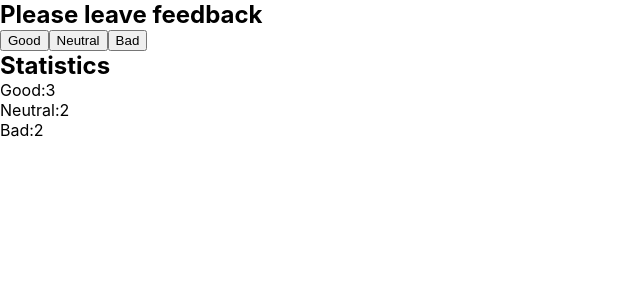
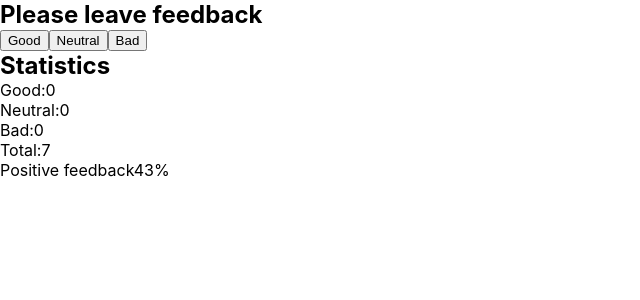
Before and after one commit to ExLuZiVe53/goit-react-hw-02-feedback, a React (Create React App) app: page / in a window 1280 px wide. Shown: the top 300 px of the page, without its empty margins (0-640 px from the left). Built offline with nearby package versions, Linux system fonts and the light colour scheme.

Commit message:
added eventListener onClick

```diff
--- a/src/components/App.jsx
+++ b/src/components/App.jsx
@@ -7,10 +7,26 @@ export class App extends Component {
     bad: 0,
   };
 
-  changeOfState = clickBtnGood => {
+  changeOfStateGood = () => {
     this.setState(prevState => {
       return {
         good: prevState.good + 1,
+      };
+    });
+  };
+
+  changeOfStateNeutral = () => {
+    this.setState(prevState => {
+      return {
+        neutral: prevState.neutral + 1,
+      };
+    });
+  };
+
+  changeOfStateBad = () => {
+    this.setState(prevState => {
+      return {
+        bad: prevState.bad + 1,
       };
     });
   };
@@ -20,27 +36,21 @@ export class App extends Component {
       <div className="wrapper">
         <h2 className="title-feedback">Please leave feedback</h2>
         <button
-          onClick={evt => {
-            console.log('Cliked in btn-good', evt); // працює
-          }}
+          onClick={this.changeOfStateGood}
           type="button"
           className="btn-good"
         >
           Good
         </button>
         <button
-          onClick={evt => {
-            console.log('Cliked in btn-neutral!', evt); // працює
-          }}
+          onClick={this.changeOfStateNeutral}
           type="button"
           className="btn-neutral"
         >
           Neutral
         </button>
         <button
-          onClick={evt => {
-            console.log('Cliked in btn-bed!', evt); // працює
-          }}
+          onClick={this.changeOfStateBad}
           type="button"
           className="btn-bad"
         >
@@ -49,15 +59,22 @@ export class App extends Component {
         <h2 className="title-statistics">Statistics</h2>
         <p className="good">
           Good:
-          <span className="number-good">3</span>
+          <span className="number-good">{this.state.good}</span>
         </p>
         <p className="neutral">
           Neutral:
-          <span className="number-neutral">2</span>
+          <span className="number-neutral">{this.state.neutral}</span>
         </p>
         <p className="bad">
           Bad:
-          <span className="number-bad">2</span>
+          <span className="number-bad">{this.state.bad}</span>
+        </p>
+        <p className="total">
+          Total:<span className="total-number">7</span>
+        </p>
+        <p className="positive-feedback">
+          Positive feedback
+          <span className="positive-feedback-persent">43%</span>
         </p>
       </div>
     );
```
